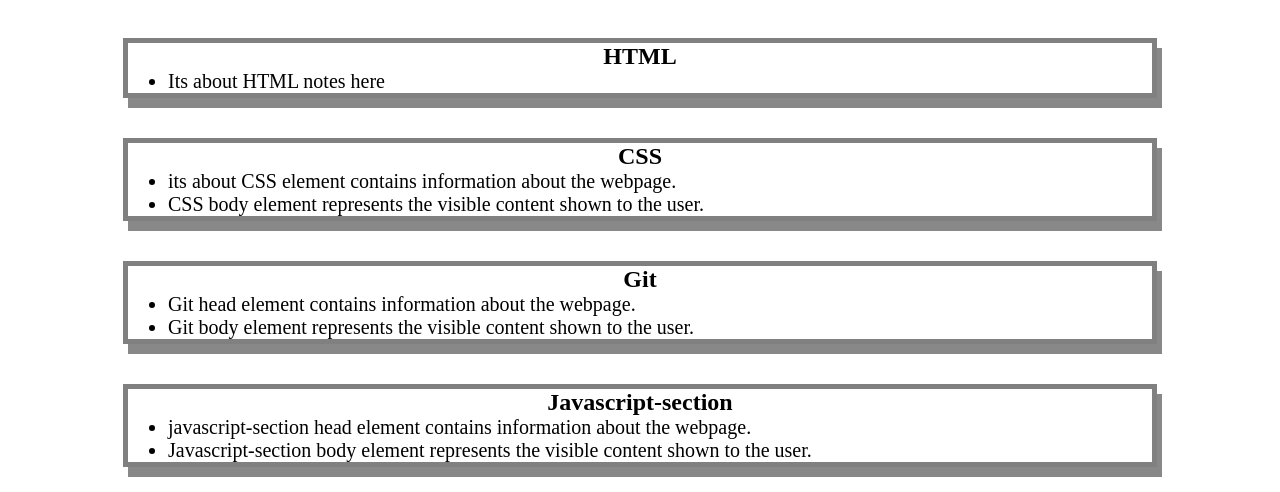
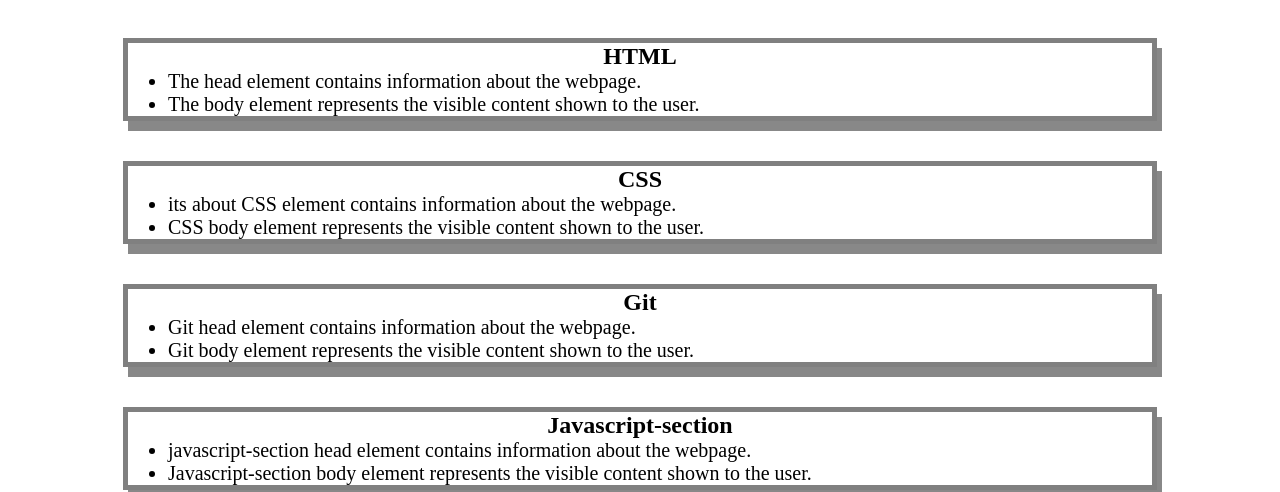
Before and after one commit to Straffcloud/Prework-study-guide, a plain HTML site: page prework-study-guide/index.html in a window 1280 px wide. Shown: the part 122-614 px from the top of the page. Drawn offline with Linux system fonts and the light colour scheme.

Commit message:
Updated index.html

```diff
--- a/prework-study-guide/index.html
+++ b/prework-study-guide/index.html
@@ -18,7 +18,8 @@
       <section class="card" id="html-section">
         <h2>HTML</h2>
         <ul>
-          <li>Its about HTML notes here</li>
+          <li>The head element contains information about the webpage.</li>
+          <li>The body element represents the visible content shown to the user.</li>
         </ul>
 
       </section>
```
